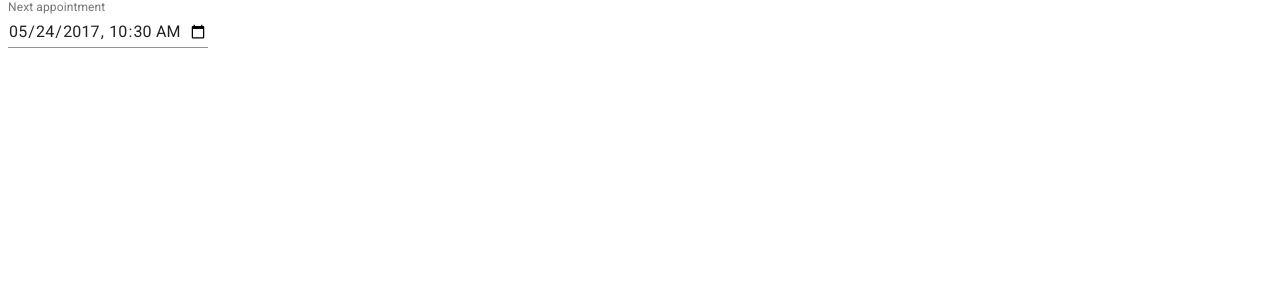
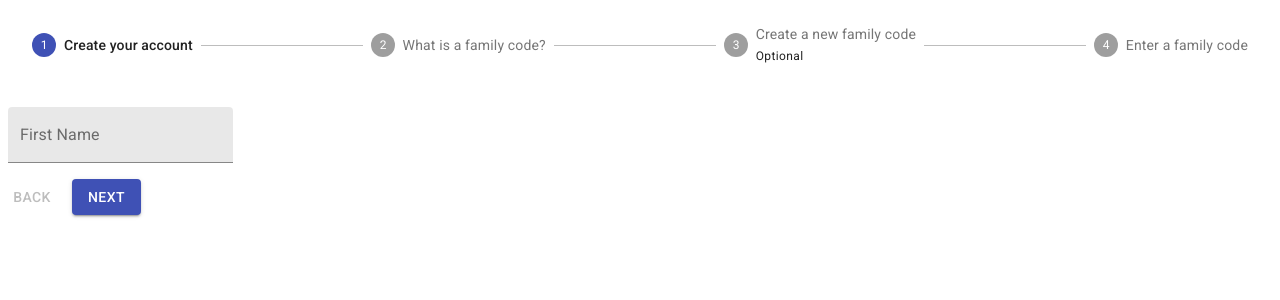
Before and after one commit to Millsy4/celebrate-care, a React (Create React App) app in the folder client/: page /signup in a window 1280 px wide. Shown: the top 300 px of the page. Built offline with nearby package versions, Linux system fonts and the light colour scheme.

Commit message:
created textfield component

```diff
--- /dev/null
+++ b/client/src/components/signupstepper.js
@@ -0,0 +1,153 @@
+import React from 'react';
+import { makeStyles } from '@material-ui/core/styles';
+import Stepper from '@material-ui/core/Stepper';
+import Step from '@material-ui/core/Step';
+import StepLabel from '@material-ui/core/StepLabel';
+import Button from '@material-ui/core/Button';
+import Typography from '@material-ui/core/Typography';
+import BasicTextFields from '../components/textfield';
+
+const useStyles = makeStyles((theme) => ({
+    root: {
+        width: '100%',
+    },
+    button: {
+        marginRight: theme.spacing(1),
+    },
+    instructions: {
+        marginTop: theme.spacing(1),
+        marginBottom: theme.spacing(1),
+    },
+}));
+
+function getSteps() {
+    return ['Create your account', 'What is a family code?', 'Create a new family code', 'Enter a family code'];
+}
+
+function getStepContent(step) {
+    switch (step) {
+        case 0:
+            return (
+                < BasicTextFields label='First Name' id='First Name' />
+            )
+        case 1:
+            return 'What is a family code?';
+        case 2:
+            return 'Skip this step if someone from your family already created a code';
+        case 3:
+            return 'Enter your family code';
+        default:
+            return 'Unknown step';
+    }
+}
+
+export default function HorizontalLinearStepper() {
+    const classes = useStyles();
+    const [activeStep, setActiveStep] = React.useState(0);
+    const [skipped, setSkipped] = React.useState(new Set());
+    const steps = getSteps();
+
+    const isStepOptional = (step) => {
+        return step === 2;
+    };
+
+    const isStepSkipped = (step) => {
+        return skipped.has(step);
+    };
+
+    const handleNext = () => {
+        let newSkipped = skipped;
+        if (isStepSkipped(activeStep)) {
+            newSkipped = new Set(newSkipped.values());
+            newSkipped.delete(activeStep);
+        }
+
+        setActiveStep((prevActiveStep) => prevActiveStep + 1);
+        setSkipped(newSkipped);
+    };
+
+    const handleBack = () => {
+        setActiveStep((prevActiveStep) => prevActiveStep - 1);
+    };
+
+    const handleSkip = () => {
+        if (!isStepOptional(activeStep)) {
+            // You probably want to guard against something like this,
+            // it should never occur unless someone's actively trying to break something.
+            throw new Error("You can't skip a step that isn't optional.");
+        }
+
+        setActiveStep((prevActiveStep) => prevActiveStep + 1);
+        setSkipped((prevSkipped) => {
+            const newSkipped = new Set(prevSkipped.values());
+            newSkipped.add(activeStep);
+            return newSkipped;
+        });
+    };
+
+    const handleReset = () => {
+        setActiveStep(0);
+    };
+
+    return (
+        <div className={classes.root}>
+            <Stepper activeStep={activeStep}>
+                {steps.map((label, index) => {
+                    const stepProps = {};
+                    const labelProps = {};
+                    if (isStepOptional(index)) {
+                        labelProps.optional = <Typography variant="caption">Optional</Typography>;
+                    }
+                    if (isStepSkipped(index)) {
+                        stepProps.completed = false;
+                    }
+                    return (
+                        <Step key={label} {...stepProps}>
+                            <StepLabel {...labelProps}>{label}</StepLabel>
+                        </Step>
+                    );
+                })}
+            </Stepper>
+            <div>
+                {activeStep === steps.length ? (
+                    <div>
+                        <Typography className={classes.instructions}>
+                            All steps completed - you&apos;re finished
+            </Typography>
+                        <Button onClick={handleReset} className={classes.button}>
+                            Reset
+            </Button>
+                    </div>
+                ) : (
+                        <div>
+                            <Typography className={classes.instructions}>{getStepContent(activeStep)}</Typography>
+                            <div>
+                                <Button disabled={activeStep === 0} onClick={handleBack} className={classes.button}>
+                                    Back
+              </Button>
+                                {isStepOptional(activeStep) && (
+                                    <Button
+                                        variant="contained"
+                                        color="primary"
+                                        onClick={handleSkip}
+                                        className={classes.button}
+                                    >
+                                        I already have a family code!
+                                    </Button>
+                                )}
+
+                                <Button
+                                    variant="contained"
+                                    color="primary"
+                                    onClick={handleNext}
+                                    className={classes.button}
+                                >
+                                    {activeStep === steps.length - 1 ? 'Finish' : 'Next'}
+                                </Button>
+                            </div>
+                        </div>
+                    )}
+            </div>
+        </div>
+    );
+}
--- /dev/null
+++ b/client/src/components/textfield.js
@@ -0,0 +1,22 @@
+import React from 'react';
+import { makeStyles } from '@material-ui/core/styles';
+import TextField from '@material-ui/core/TextField';
+
+const useStyles = makeStyles((theme) => ({
+    root: {
+        '& > *': {
+            margin: theme.spacing(1),
+            width: '25ch',
+        },
+    },
+}));
+
+export default function BasicTextFields(stepProps) {
+    const classes = useStyles();
+
+    return (
+        <form className={classes.root} noValidate autoComplete="off">
+            <TextField id={stepProps.id} label={stepProps.label} variant="filled" />
+        </form>
+    );
+}
--- a/client/src/pages/Signup.js
+++ b/client/src/pages/Signup.js
@@ -1,12 +1,12 @@
 import React from 'react';
-import DateAndTimePickers from '../components/datetime';
+import HorizontalLinearStepper from '../components/signupstepper';
 
 
 
 export default function SignUpPage() {
     return (
 
-        <DateAndTimePickers />
+        <HorizontalLinearStepper />
 
     )
 };
```
